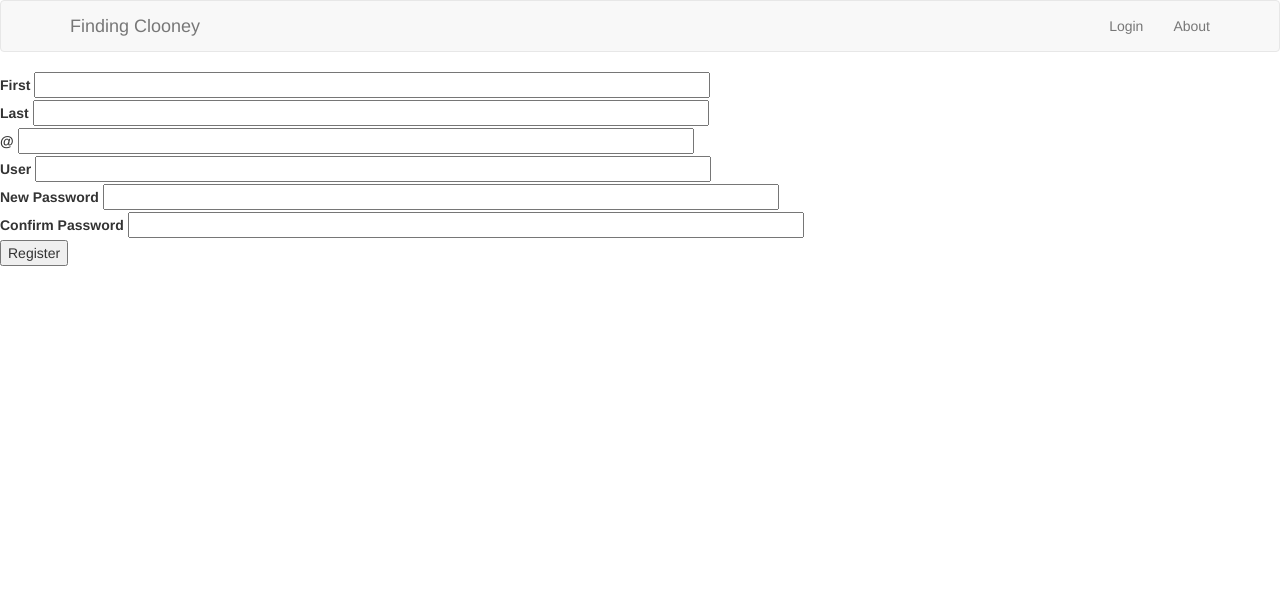
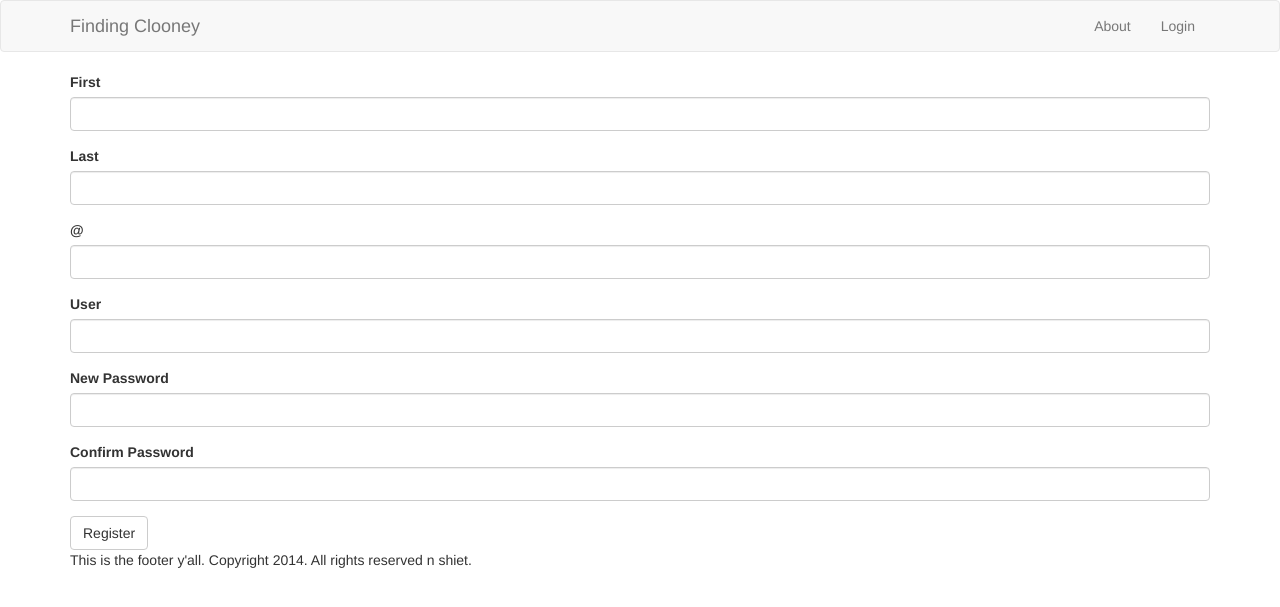
Before and after one commit to seashaw/image-site, a Flask app: page /register in a window 1280 px wide. Shown: the top 607 px of the page. Run offline with Flask 2, Linux system fonts and the light colour scheme; some libraries are stand-ins or nearby versions.

Commit message:
Layout and admin tweaks.

```diff
--- a/finding_clooney/controller.py
+++ b/finding_clooney/controller.py
@@ -1,9 +1,10 @@
 """
 File: controller.py
 Authors:
-    2014-10-10 - C.Shaw
-Description: Routing for web application, generates views using templates,
-             and handles logic for user interaction.
+    2014-10-10 - C.Shaw <shaw.colin@gmail.com>
+Description:
+    Routing for web application, generates views using templates,
+    and handles logic for user interaction.
 """
 
 import hashlib
@@ -21,7 +22,7 @@ from flask.ext.login import login_required, login_user, logout_user, current_use
 from flask.ext.mail import Message
 from flask.ext.principal import (Identity, AnonymousIdentity, identity_changed,
         Permission, RoleNeed)
-from flask.ext.admin import BaseView, expose
+from flask.ext.admin.contrib.sqla import ModelView
 
 """
 Routing functions, controller logic, view redirection.
@@ -209,9 +210,13 @@ def viewUsers():
         flash('You lack admin rights.')
         return redirect(url_for('index'))
 
-class EditPostView(BaseView):
+"""
+Administrative views.
+"""
+
+class UsersAdminView(ModelView):
     """
-    Admin view for editing blog posts.
+    Admin view for user management.
     """
 
     def is_accessible(self):
@@ -221,9 +226,26 @@ class EditPostView(BaseView):
         admin_permission = Permission(RoleNeed('Administrator'))
         return admin_permission.can()
 
-    @expose('/')
-    def index(self):
+class RolesAdminView(ModelView):
+    """
+    Admin view for role management.
+    """
+
+    def is_accessible(self):
         """
-        Renders administrative edit page.
+        Restrict access to authenticated users.
         """
-        return self.render('editpost.html')
+        admin_permission = Permission(RoleNeed('Administrator'))
+        return admin_permission.can()
+
+class PostsAdminView(ModelView):
+    """
+    Admin view for post management.
+    """
+
+    def is_accessible(self):
+        """
+        Restrict access to authenticated users.
+        """
+        admin_permission = Permission(RoleNeed('Administrator'))
+        return admin_permission.can()
--- a/finding_clooney/templates/base.html
+++ b/finding_clooney/templates/base.html
@@ -27,11 +27,6 @@
         </div> {# end navbar-header #}
         <div class="collapse navbar-collapse">
             <ul class="nav navbar-nav navbar-right">
-                <li class="navbar-right">
-                    <a href="#">
-                        About
-                    </a>
-                </li>
                 {# User name and log in/out links. #}
                 {% if current_user.is_authenticated() %}
                     <li>
@@ -42,6 +37,11 @@
                     <li>
                         <a href="#">
                             Contact
+                        </a>
+                    </li>
+                    <li>
+                        <a href="#">
+                            About
                         </a>
                     </li>
                     <li class="dropdown">
@@ -76,6 +76,11 @@
                     </li>
                 {% else %}
                     <li>
+                        <a href="#">
+                            About
+                        </a>
+                    </li>
+                    <li>
                         <a href="{{ url_for('login') }}">
                             Login
                         </a>
--- a/finding_clooney/templates/register.html
+++ b/finding_clooney/templates/register.html
@@ -1,6 +1,6 @@
 {% extends "base.html" %}
 {% block body %}
-
+    <div class="container">
         {# Form error notifications. #}
         {% if form.errors %}
             <ul class="errors">
@@ -14,15 +14,36 @@
             </ul>
         {% endif %}
 
-    <form action="/register" method=post accept-charset="utf-8">
+        <form role="form" action="/register" method=post accept-charset="utf-8">
             {{ form.hidden_tag() }}
-        {{ form.first_name.label }} {{ form.first_name(size=80) }} <br>
-        {{ form.last_name.label }} {{ form.last_name(size=80) }}<br>
-        {{ form.email.label }} {{ form.email(size=80) }}<br>
-        {{ form.user_name.label }} {{ form.user_name(size=80) }}<br>
-        {{ form.password.label }} {{ form.password(size=80) }}<br>
-        {{ form.confirm.label }} {{ form.confirm(size=80) }}<br>
-    <p>{{ form.submit }}</p>
+            <div class="form-group">
+                {{ form.first_name.label }}
+                {{ form.first_name(size=80, class_="form-control") }}
+            </div>
+            <div class="form-group">
+                {{ form.last_name.label }}
+                {{ form.last_name(size=80, class_="form-control") }}
+            </div>
+            <div class="form-group">
+                {{ form.email.label }}
+                {{ form.email(size=80, class_="form-control") }}
+            </div>
+            <div class="form-group">
+                {{ form.user_name.label }}
+                {{ form.user_name(size=80, class_="form-control") }}
+            </div>
+            <div class="form-group">
+                {{ form.password.label }}
+                {{ form.password(size=80, class_="form-control") }}
+            </div>
+            <div class="form-group">
+                {{ form.confirm.label }}
+                {{ form.confirm(size=80, class_="form-control") }}
+            </div>
+            <button type="submit" class="btn btn-default">
+                Register
+            </button>
         </form>
-
+        {% include 'footer.html' %}
+    </div>
 {% endblock %}
```
Also changed, not shown: finding_clooney/__init__.py (+6 -7 lines), finding_clooney/templates/create-post.html (+18 -8 lines). Lines whose indentation alone changed are shown as unchanged.
